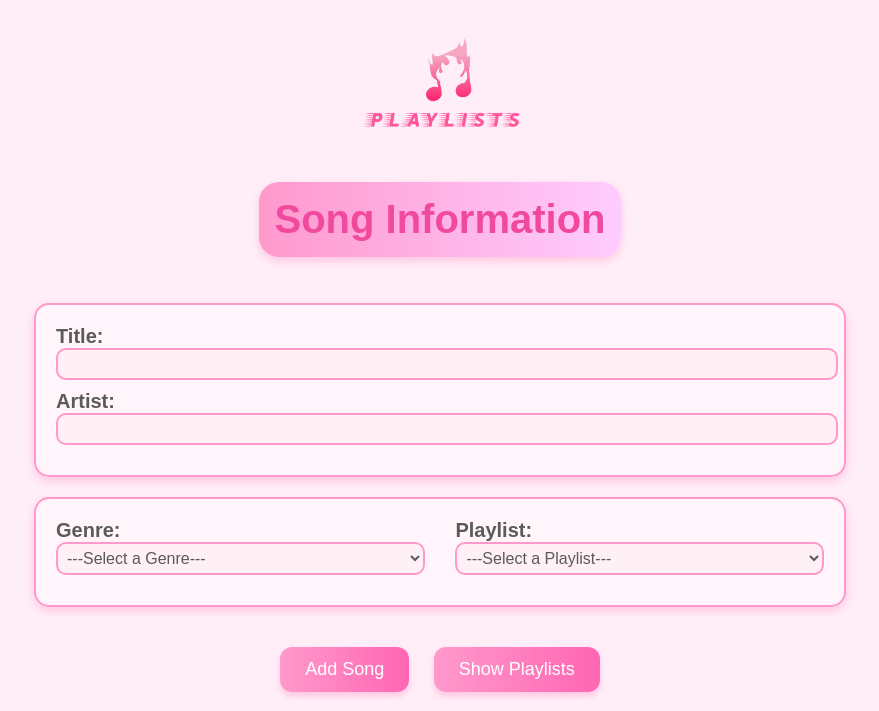
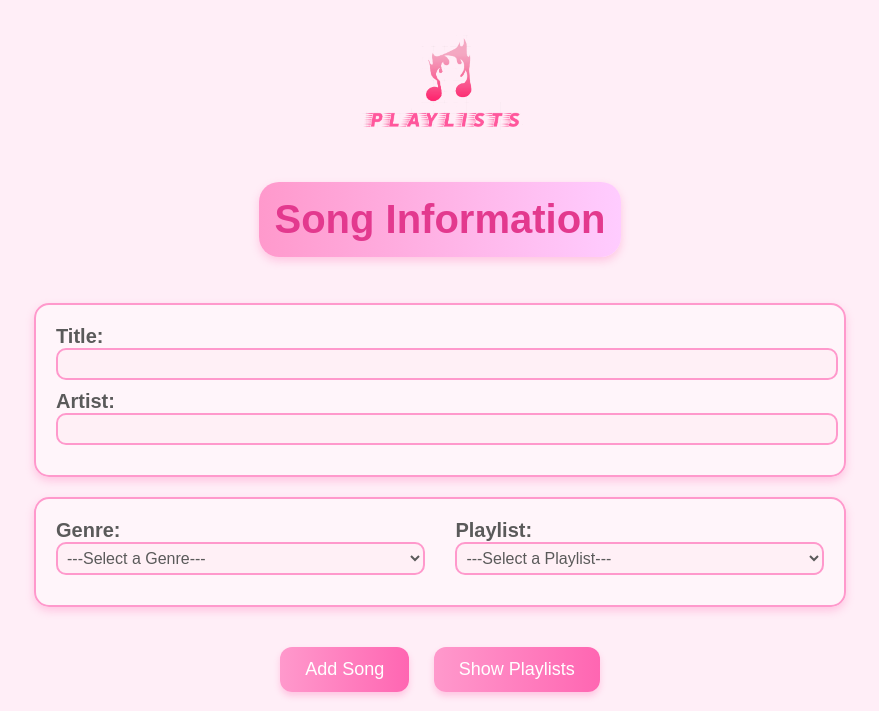
Before and after one commit to Gabby-Moon/Playlist_Organizer, a Node server app: page / in a window 1280 px wide. Shown: the top 711 px of the page, without its empty margins (200-1079 px from the left). Run offline with Node 20, Linux system fonts and the light colour scheme.

Commit message:
change color for the font

```diff
--- a/public/styles.css
+++ b/public/styles.css
@@ -17,7 +17,7 @@ header {
 }
 
 h1 {
-    color: #f1499d;
+    color: #e3398e;
     font-size: 40px;
     background: linear-gradient(to right, #ff99cc, #ffccff);
     padding: 15px;
@@ -90,7 +90,7 @@ fieldset:last-of-type label {
 
 /*  Buttons */
 button, .button-class {
-    font-family: "Papyrus", fantasy;
+    font-family: Arial, Helvetica, sans-serif;
     background: linear-gradient(to right, #ff99cc, #ff66b2);
     color: white;
     padding: 12px 25px;
--- a/public/styles/playlist-styles.css
+++ b/public/styles/playlist-styles.css
@@ -61,6 +61,7 @@ li {
 /* Buttons */
 button {
     background: linear-gradient(to right, #ff99cc, #ff66b2);
+    font-family: Arial, Helvetica, sans-serif;
     color: white;
     padding: 15px 25px;
     font-size: 18px;
```
